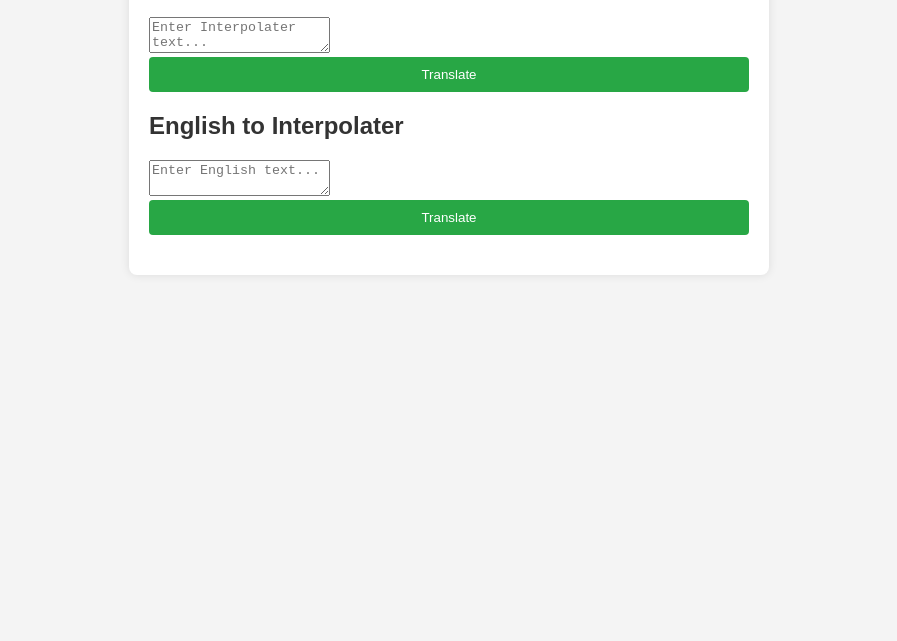
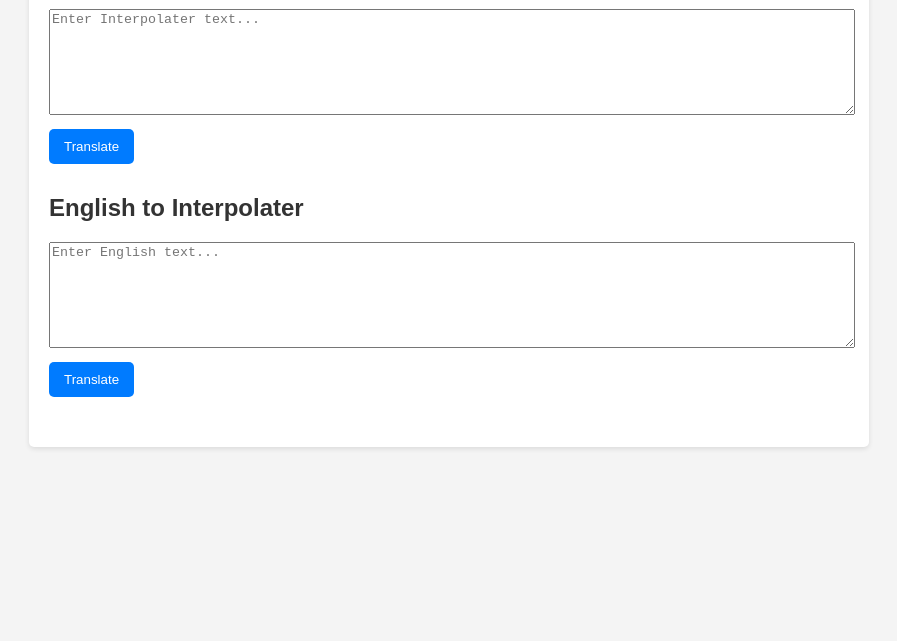
Before and after one commit to Arnsed44/translate, a plain HTML site: page index.html in a window 1280 px wide. Shown: the part 159-800 px from the top of the page, without its empty margins (191-1088 px from the left). Drawn offline with Linux system fonts and the light colour scheme.

Commit message:
Update styles.css

```diff
--- a/styles.css
+++ b/styles.css
@@ -1,51 +1,47 @@
 body {
     font-family: Arial, sans-serif;
     background-color: #f4f4f4;
-    color: #333;
+    margin: 0;
     padding: 20px;
 }
 
 .container {
-    max-width: 600px;
-    margin: auto;
-    background: white;
+    max-width: 800px;
+    margin: 0 auto;
+    background: #fff;
     padding: 20px;
-    border-radius: 8px;
-    box-shadow: 0 0 10px rgba(0, 0, 0, 0.1);
+    border-radius: 5px;
+    box-shadow: 0 2px 5px rgba(0, 0, 0, 0.1);
 }
 
-h1 {
-    text-align: center;
+h1, h2 {
+    color: #333;
 }
 
 .section {
-    margin-bottom: 20px;
+    margin-bottom: 30px;
 }
 
-input {
+textarea {
     width: 100%;
-    padding: 10px;
+    height: 100px;
     margin-bottom: 10px;
-    border: 1px solid #ddd;
-    border-radius: 4px;
 }
 
 button {
-    padding: 10px;
+    padding: 10px 15px;
+    background-color: #007bff;
+    color: #fff;
     border: none;
-    border-radius: 4px;
-    background-color: #28a745;
-    color: white;
+    border-radius: 5px;
     cursor: pointer;
-    transition: background-color 0.3s;
-    width: 100%;
 }
 
 button:hover {
-    background-color: #218838;
+    background-color: #0056b3;
 }
 
 p {
-    margin: 10px 0;
-    font-weight: bold;
+    margin-top: 10px;
+    color: #555;
 }
```
